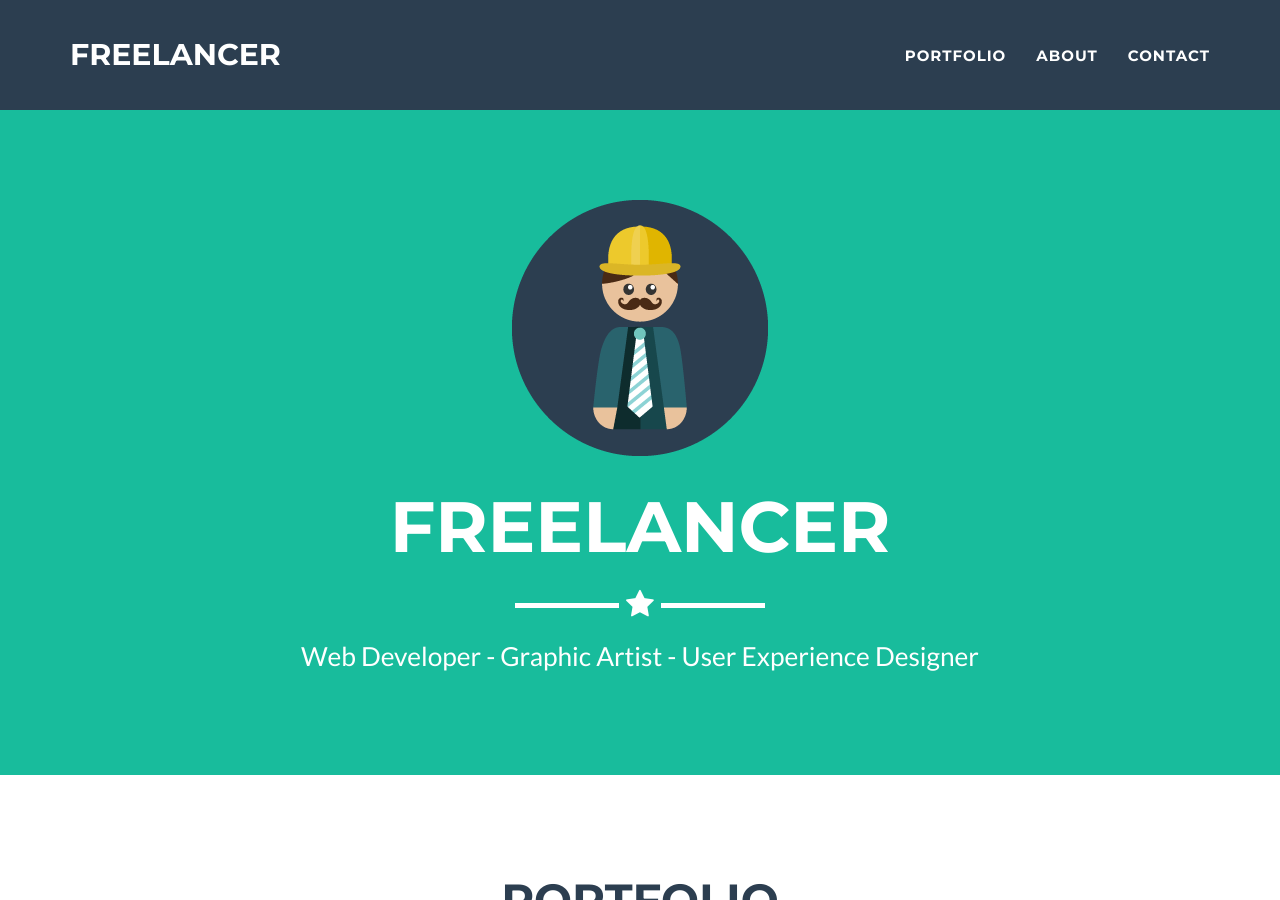
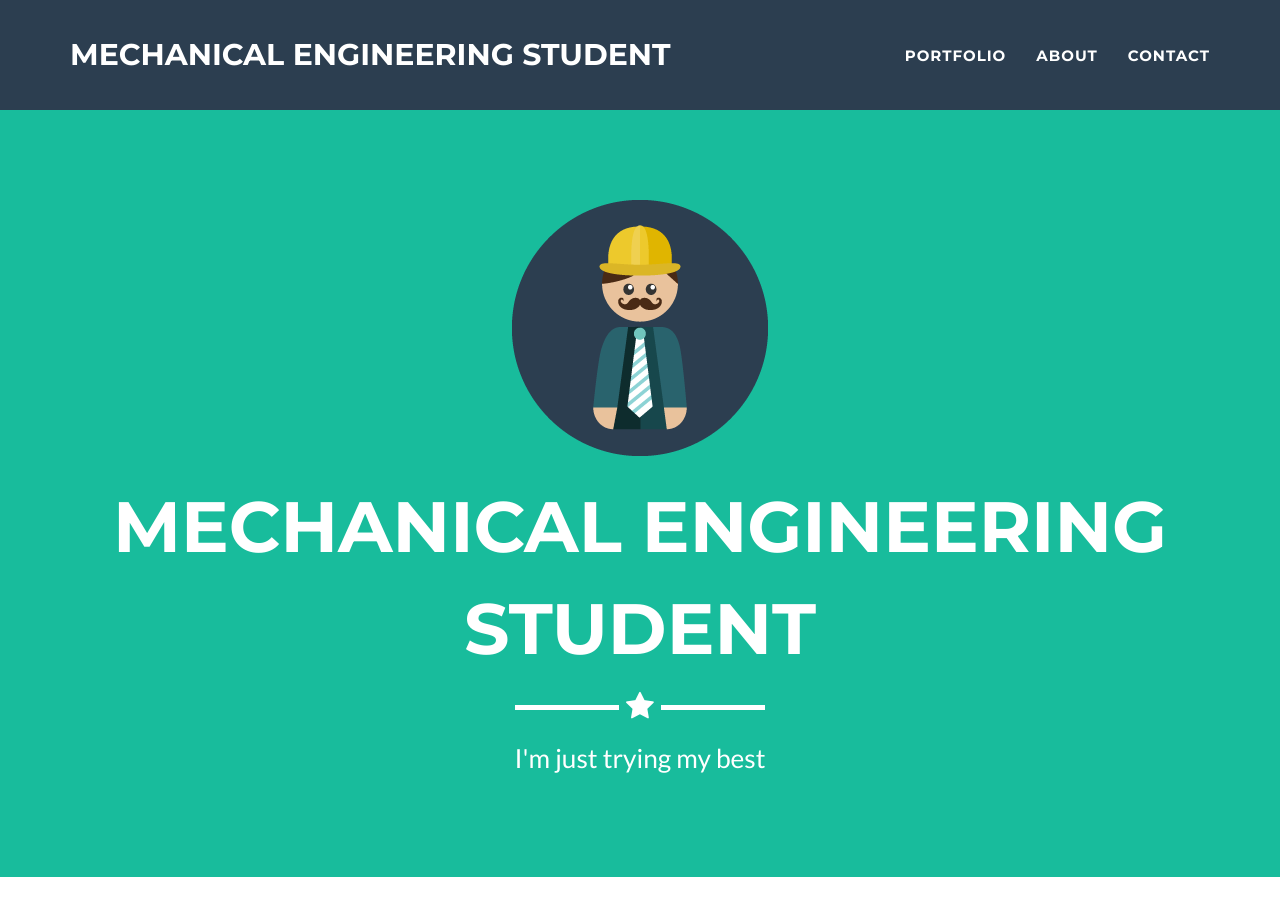
Before and after one commit to JoeNavarra/Port, a Jekyll site: the page built from index.html, in a window 1280 px wide and 900 px high. Built offline with Jekyll 4.4.1, drawn with Linux system fonts in a browser that asks for light colours.

Commit message:
commit 2

```diff
--- a/_config.yml
+++ b/_config.yml
@@ -1,11 +1,11 @@
 # Site settings
-title: Freelancer
+title: Mechanical Engineering Student
 email: NavarraJosephM@Gmail.com
-url: https://github.com/JoeNavarra/Portfolio.git
-description: "Write an awesome description for your new site here. You can edit this line in _config.yml. It will appear in your document head meta (for Google search results) and in your feed.xml site description."
-keywords: "your keywords, separated by commas"
-skills: "Web Developer - Graphic Artist - User Experience Designer"
-meta_author: LastName FirstName
+url: Portfolio
+description: "This is my personal website and portfolio."
+keywords: "Big, Bad, Ugly"
+skills: "I'm just trying my best"
+meta_author: Navarra Joseph
 
 # Google webmaster tools
 google_verify:
```
